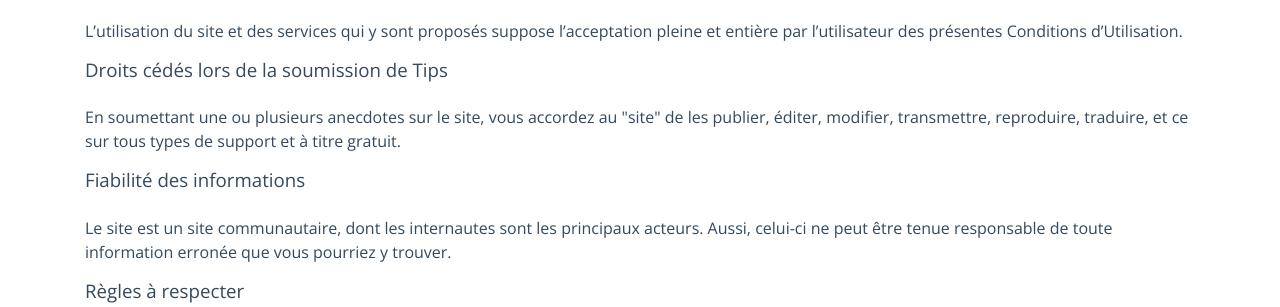
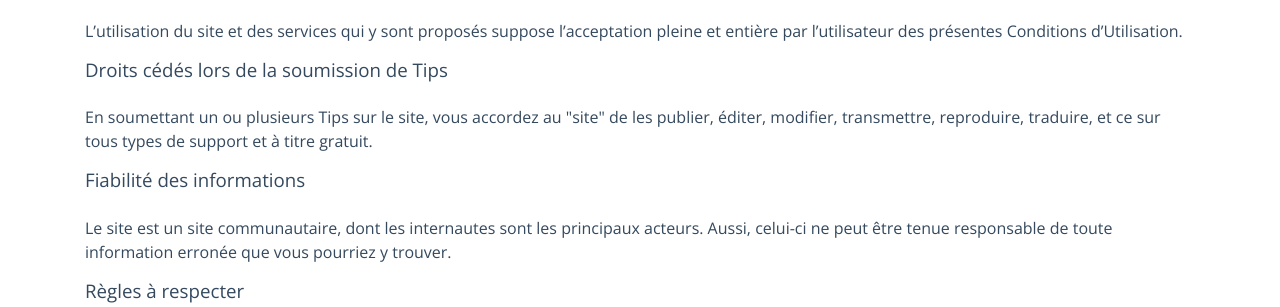
Before and after one commit to thomasLGTO/patinoireThomasLargeteau, a Symfony app: template templates/main/termsConditions.html.twig in a window 1280 px wide. Shown: the part 622-929 px from the top of the page. Run offline with Twig, Linux system fonts and the light colour scheme; the template is opened without the code that fills it, so the values that code supplies are empty; some libraries are stand-ins or nearby versions.

Commit message:
correction of orthographic errors

```diff
--- a/src/Form/TipsType.php
+++ b/src/Form/TipsType.php
@@ -57,7 +57,7 @@ class TipsType extends AbstractType
                         ->orderBy('u.nameCategory', 'ASC');
                 },
                 'choice_label' => 'nameCategory',
-                'placeholder' => 'Choisissez une catégories',
+                'placeholder' => 'Choisissez une catégorie',
                 'required'=>true
             ])
         ;
--- a/templates/main/concept.html.twig
+++ b/templates/main/concept.html.twig
@@ -21,7 +21,7 @@
                 <img src="{{ asset('images/ski.jpg') }}" alt="" class="col-lg-4 rounded mb-5">
                 <h2>Ce que vous ne trouverez pas sur ce site</h2>
                 <img src="{{ asset('images/goutte.jpg') }}" alt="" class="col-lg-4 rounded mt-5">
-                <p class="col-lg-7 mt-5">Pas de jugement, pour chaque tips vous pouvez uniquement signaler si vous l’utilisez. Pas de possibilités de dire si vous trouvez ce tips “nul” ou génial le classement des tips les plus utilisées sans chargera pour vous. De même les tips de type tuto ou tirés d’études scientifiques… ne seront pas acceptés. Un tips est court,clair et simple.
+                <p class="col-lg-7 mt-5">Pas de jugement, pour chaque tips vous pouvez uniquement signaler si vous l’utilisez. Pas de possibilités de dire si vous trouvez ce tips “nul” ou génial le classement des tips les plus utilisées s'en chargera pour vous. De même les tips de type tuto ou tirés d’études scientifiques… ne seront pas acceptés. Un tips est court,clair et simple.
                 Faites également preuve de discernement à leurs lecture, ils sont la représentation de ce qui marche pour quelqu’un, il n’y a pas de véracité dans ces propos, à chacun de juger et prendre ses responsabilitées quand à leurs l’utilisations.
                 </p>
             </div>
--- a/templates/main/legalNotice.html.twig
+++ b/templates/main/legalNotice.html.twig
@@ -8,7 +8,7 @@
         <p>Ce site est hébergé par O2switch 222-224 Boulevard Gustave Flaubert 63000 Clermont-Ferrand tel : 04 44 44 60 40 Capital de 100000€
         Siret 510 909 80700024</p>
         <h2>Utilisation des données personnelles</h2>
-        <p>Le site n'utilise pas vos données personnelles</p>
+        <p>Votre e-mail est utilisé pour vous contacter </p>
         <h2>Responsabilité</h2>
         <p>Le contenu des tips est modéré, c'est-à-dire validé par notre équipe avant d'être visible aux internautes.
          Cela ne garantit pas la véracité d'un tips mais uniquement que celui-ci correspond au concept du site et n'est pas un message polluant.</p>
--- a/templates/main/termsConditions.html.twig
+++ b/templates/main/termsConditions.html.twig
@@ -11,7 +11,7 @@
         <p>L’utilisation du site et des services qui y sont proposés suppose l’acceptation pleine et entière par l’utilisateur des présentes Conditions d’Utilisation.</p>
 
         <h3 class="mb-4">Droits cédés lors de la soumission de Tips</h3>
-        <p>En soumettant une ou plusieurs anecdotes sur le site, vous accordez au "site" de les publier, éditer, modifier, transmettre, reproduire, traduire, et ce sur tous types de support et à titre gratuit.</p>
+        <p>En soumettant un ou plusieurs Tips sur le site, vous accordez au "site" de les publier, éditer, modifier, transmettre, reproduire, traduire, et ce sur tous types de support et à titre gratuit.</p>
 
         <h3 class="mb-4">Fiabilité des informations</h3>
         <p>Le site est un site communautaire, dont les internautes sont les principaux acteurs. Aussi, celui-ci ne peut être tenue responsable de toute information erronée que vous pourriez y trouver.  </p>
```
Also changed, not shown: 1 other file.
